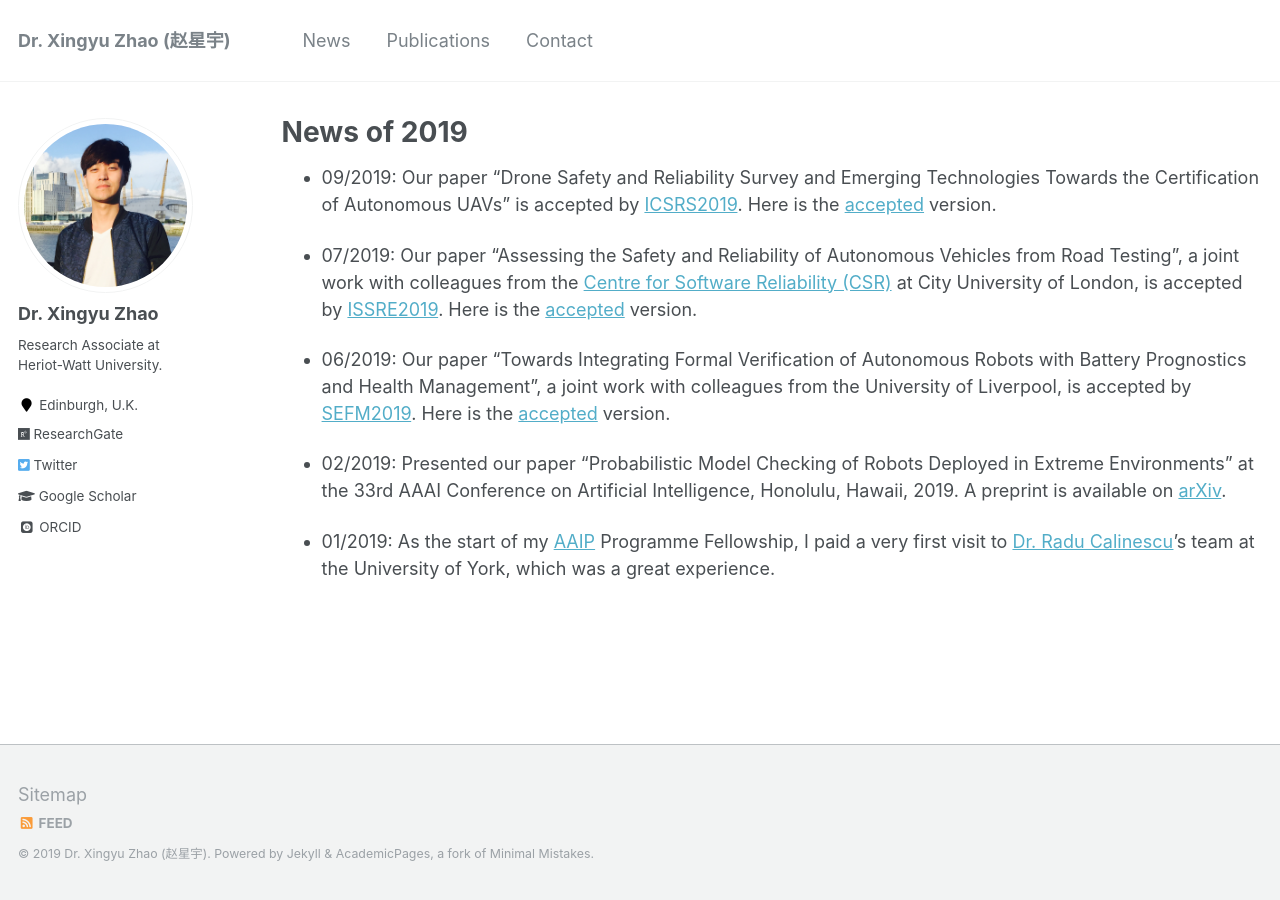
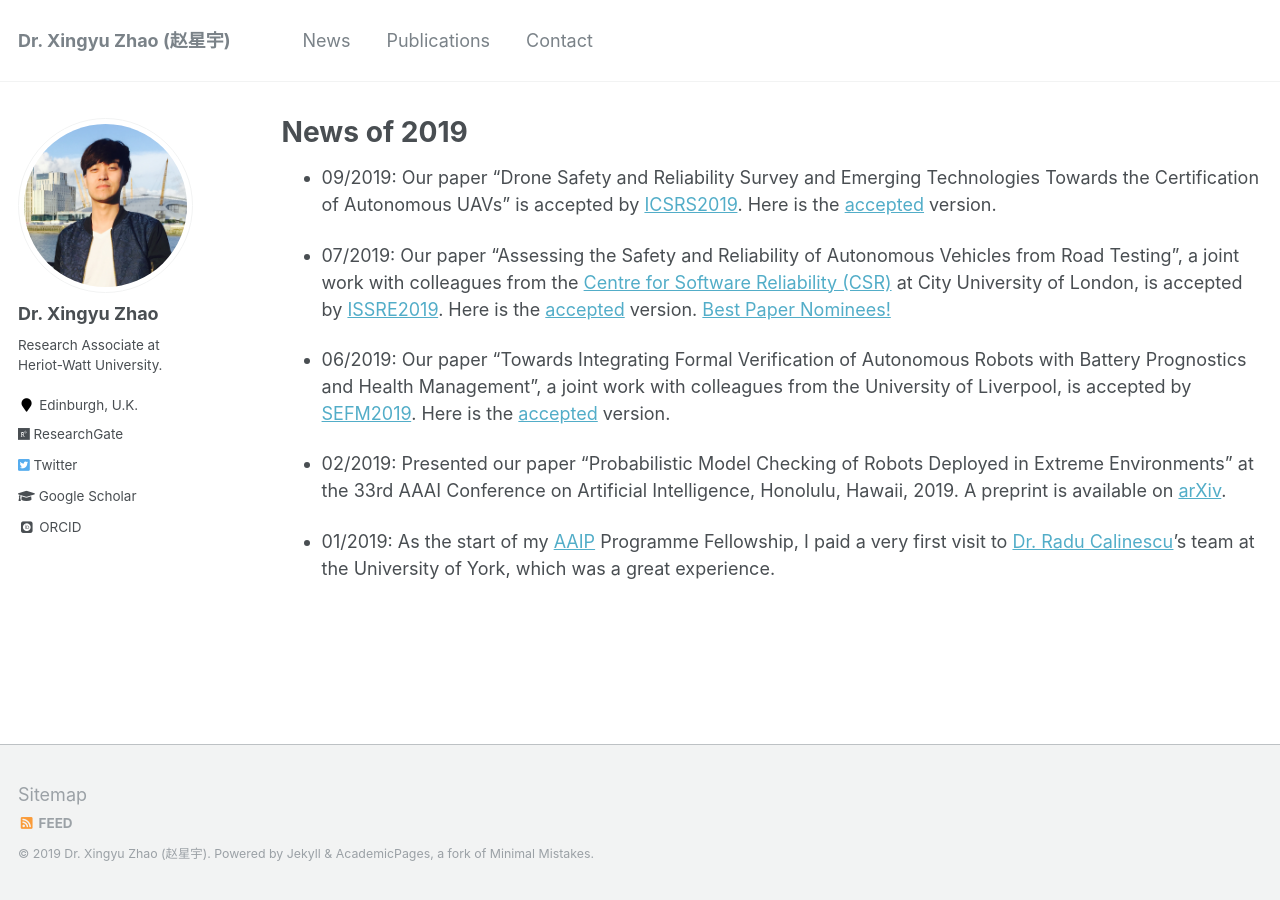
Before and after one commit to x-y-zhao/x-y-zhao.github.io, a Jekyll site: the page built from _pages/news.md, in a window 1280 px wide. Built offline with Jekyll 4.4.1, drawn with Linux system fonts in a browser that asks for light colours; some web fonts are replaced.

Commit message:
Update news.md

```diff
--- a/_pages/news.md
+++ b/_pages/news.md
@@ -11,7 +11,7 @@
 
 * 09/2019: Our paper "Drone Safety and Reliability Survey and Emerging Technologies Towards the Certification of Autonomous UAVs" is accepted by [ICSRS2019](http://www.icsrs.org/). Here is the [accepted](https://x-y-zhao.github.io/files/ICSRS2019.pdf) version.
 
-* 07/2019: Our paper "Assessing the Safety and Reliability of Autonomous Vehicles from Road Testing", a joint work with colleagues from the [Centre for Software Reliability (CSR)](https://www.city.ac.uk/about/schools/mathematics-computer-science-engineering/research/centre-for-software-reliability) at City University of London, is accepted by [ISSRE2019](http://2019.issre.net/). Here is the [accepted](https://x-y-zhao.github.io/files/ISSRE2019.pdf) version.
+* 07/2019: Our paper "Assessing the Safety and Reliability of Autonomous Vehicles from Road Testing", a joint work with colleagues from the [Centre for Software Reliability (CSR)](https://www.city.ac.uk/about/schools/mathematics-computer-science-engineering/research/centre-for-software-reliability) at City University of London, is accepted by [ISSRE2019](http://2019.issre.net/). Here is the [accepted](https://x-y-zhao.github.io/files/ISSRE2019.pdf) version. [Best Paper Nominees!](http://2019.issre.net/node/79)
 
 * 06/2019: Our paper "Towards Integrating Formal Verification of Autonomous Robots with Battery Prognostics and Health Management", a joint work with colleagues from the University of Liverpool, is accepted by [SEFM2019](https://sefm2019.inria.fr/). Here is the [accepted](https://x-y-zhao.github.io/files/VeriBatterySEFM19.pdf) version.
 
```
